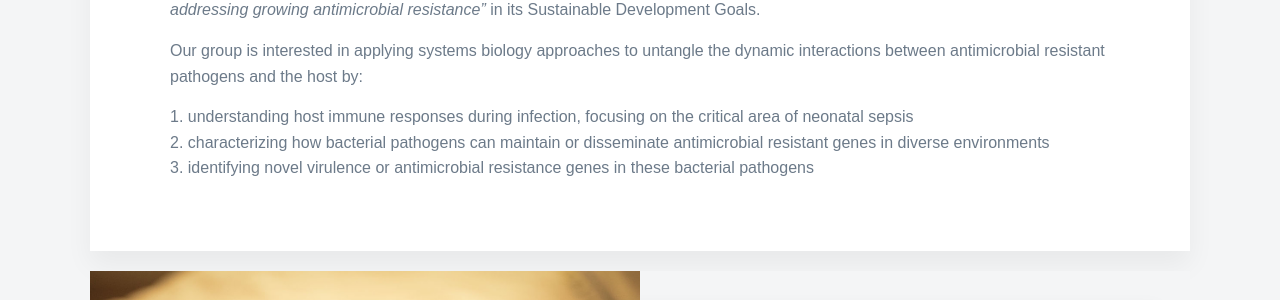
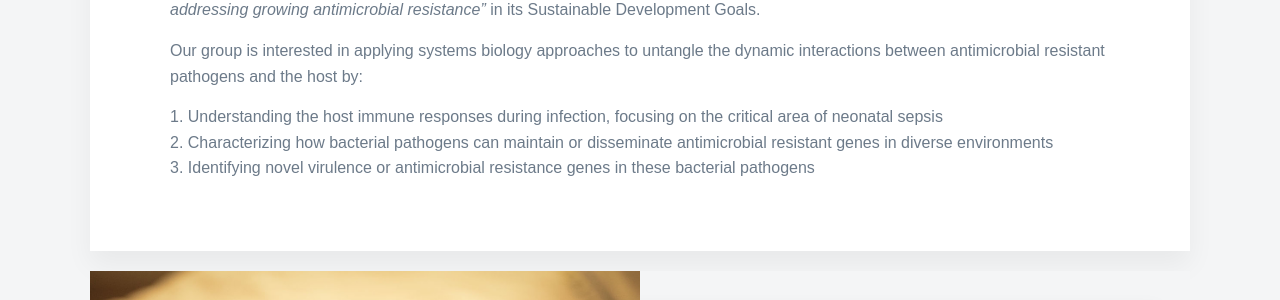
Before and after one commit to SFU-Lee-Lab/Lee_Lab_Webpage, a Jekyll site: the page built from index.html, in a window 1280 px wide. Shown: the part 823-1123 px from the top of the page. Built offline with Jekyll 4.4.1, drawn with Linux system fonts in a browser that asks for light colours; nearby versions of some CDN libraries; some web fonts are replaced.

Commit message:
Minor content updates

```diff
--- a/_includes/index.md
+++ b/_includes/index.md
@@ -1,6 +1,7 @@
 Infectious diseases are 3 of the top 10 leading causes of death globally. In low-income countries, communicable diseases cause more than half of all deaths, especially among vulnerable newborns. In high-income countries such as Canada, infections account for 2-7% of deaths. Bacterial infections are often treatable using antibiotics, but chronic misuse of antibiotics has created a critical global health threat by increasing the presence of antimicrobial resistant organisms, thus further compounding the problem. Given that communicable diseases cause significant personal, societal and economic burdens worldwide, the United Nations highlighted the importance to <i>“accelerate the pace of progress made in fighting … communicable diseases and epidemics, including by addressing growing antimicrobial resistance”</i> in its Sustainable Development Goals.
 
 Our group is interested in applying systems biology approaches to untangle the dynamic interactions between antimicrobial resistant pathogens and the host by:
-1. understanding host immune responses during infection, focusing on the critical area of neonatal sepsis
-2. characterizing how bacterial pathogens can maintain or disseminate antimicrobial resistant genes in diverse environments
-3. identifying novel virulence or antimicrobial resistance genes in these bacterial pathogens
+
+1. Understanding the host immune responses during infection, focusing on the critical area of neonatal sepsis
+2. Characterizing how bacterial pathogens can maintain or disseminate antimicrobial resistant genes in diverse environments
+3. Identifying novel virulence or antimicrobial resistance genes in these bacterial pathogens
```
Also changed, not shown: _projects/2021-06-05-pathogen-genomics-and-hypothetical-proteins.md (+1 -1 lines), _projects/2021-06-06-neonatal-immune-development-and-sepsis.md (+3 -3 lines).
